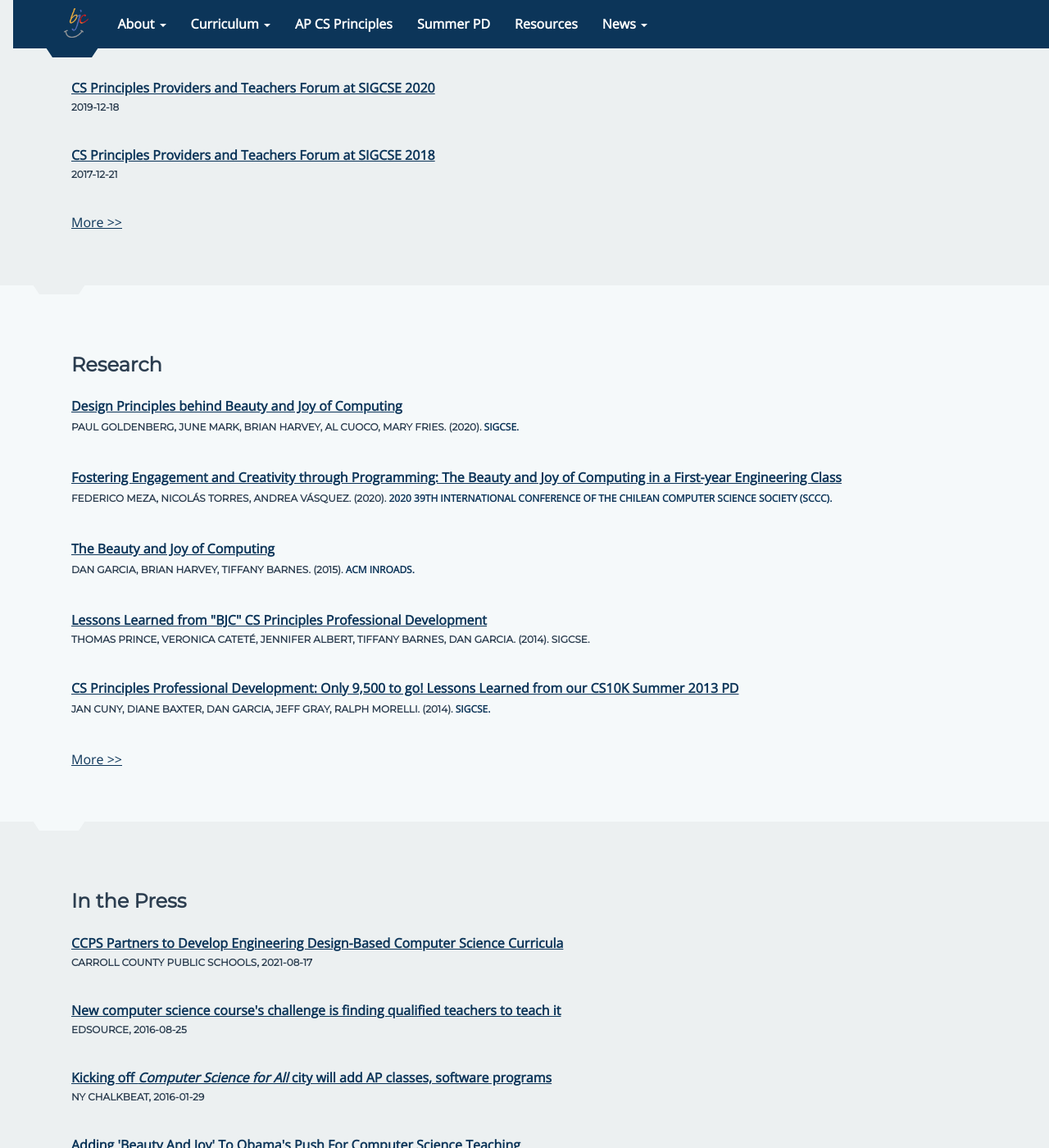
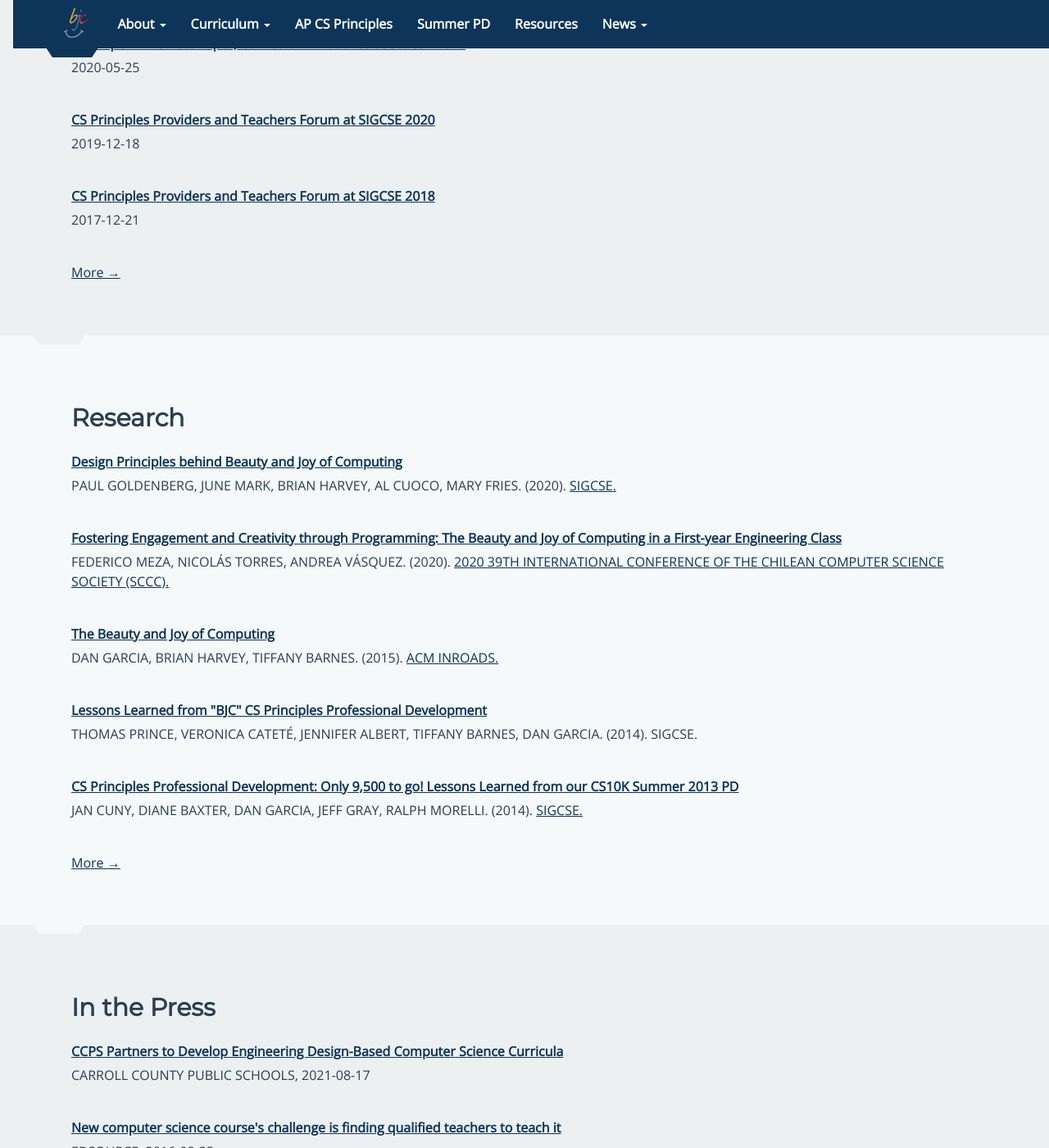
Before and after one commit to beautyjoy/beautyjoy.github.io, a Jekyll site: the page built from news.html, in a window 1280 px wide and 1400 px high, scrolled down 532 px. Shown: the whole window at 82% size. Built offline with Jekyll 4.4.1, drawn with Linux system fonts in a browser that asks for light colours.

Commit message:
a11y: Fix heading issues on the /news page

```diff
--- a/news.html
+++ b/news.html
@@ -3,54 +3,54 @@
 title: News
 ---
 {% capture section_content %}
-<a href="{{ site.baseurl }}/announcements" class="unstyled-link"><h3>Announcements</h3></a>
+<a href="{{ site.baseurl }}/announcements" class="unstyled-link"><h2>Announcements</h2></a>
 
 <ul class="list-unstyled articles-list">
     {% for post in site.posts limit: 5 %}
     <li>
         <a href="{{ post.url | prepend: site.baseurl }}" class="article-title">{{ post.title | escape }}</a>
-        <h6 class="article-subheading">{{ post.date | date: "%Y-%m-%d" }}</h6>
+        <div class="article-subheading">{{ post.date | date: "%Y-%m-%d" }}</div>
     </li>
     {% endfor %}
 </ul>
 
-<a href="{{ site.baseurl }}/announcements">More >></a>
+<a href="{{ site.baseurl }}/announcements">More →</a>
 {% endcapture %}
 {% include section.html %}
 
 {% capture section_content %}
-<a href="{{ site.baseurl }}/research" class="unstyled-link"><h3>Research</h3></a>
+<a href="{{ site.baseurl }}/research" class="unstyled-link"><h2>Research</h2></a>
 
 <ul class="list-unstyled articles-list">
     {% for article in site.data.publications limit:5 %}
     <li>
         <a href="{{ site.baseurl }}/documents/{{ article.filename }}" target="_blank" class="article-title">{{ article.title }}</a>
-        <h6 class="article-subheading">
+        <div class="article-subheading">
             {{ article.authors }}. ({{ article.year }}).
             {% if article.external_link %}<a href="{{ article.external_link }}" target="_blank">{% endif %}
             {{ article.journal }}.
             {% if article.external_link %}</a>{% endif %}
-        </h6>
+        </div>
     </li>
     {% endfor %}
 </ul>
 
-<a href="{{ site.baseurl }}/research">More >></a>
+<a href="{{ site.baseurl }}/research">More →</a>
 {% endcapture %}
 {% include section.html %}
 
 {% capture section_content %}
-<a href="{{ site.baseurl }}/press" class="unstyled-link"><h3>In the Press</h3></a>
+<a href="{{ site.baseurl }}/press" class="unstyled-link"><h2>In the Press</h2></a>
 
 <ul class="list-unstyled articles-list">
     {% for article in site.data.press-articles limit:5 %}
     <li>
         <a href="{{ article.url }}" target="_blank" class="article-title">{{ article.title }}</a>
-        <h6 class="article-subheading">{{ article.source }}, {{ article.date | date: "%Y-%m-%d" }}</h6>
+        <div class="article-subheading">{{ article.source }}, {{ article.date | date: "%Y-%m-%d" }}</div>
     </li>
     {% endfor %}
 </ul>
 
-<a href="{{ site.baseurl }}/press">More >></a>
+<a href="{{ site.baseurl }}/press">More →</a>
 {% endcapture %}
 {% include section.html %}
```
